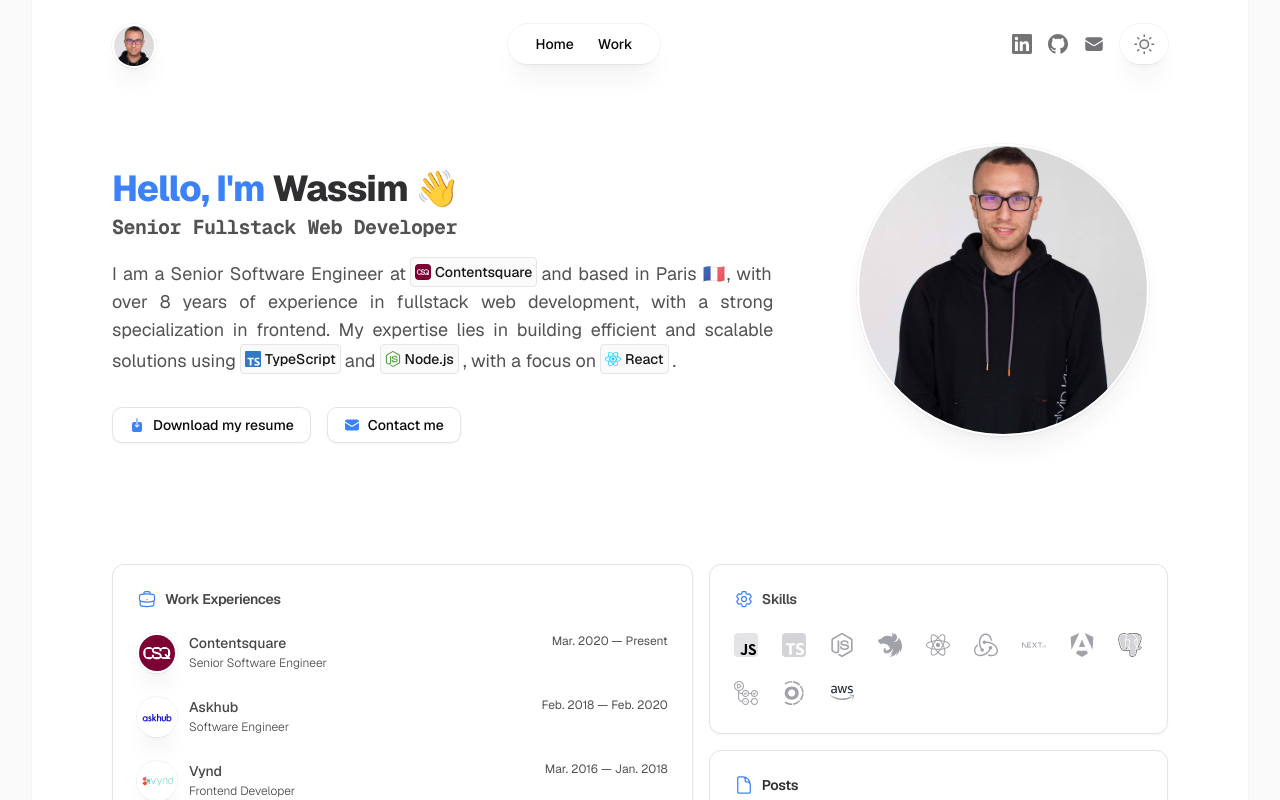
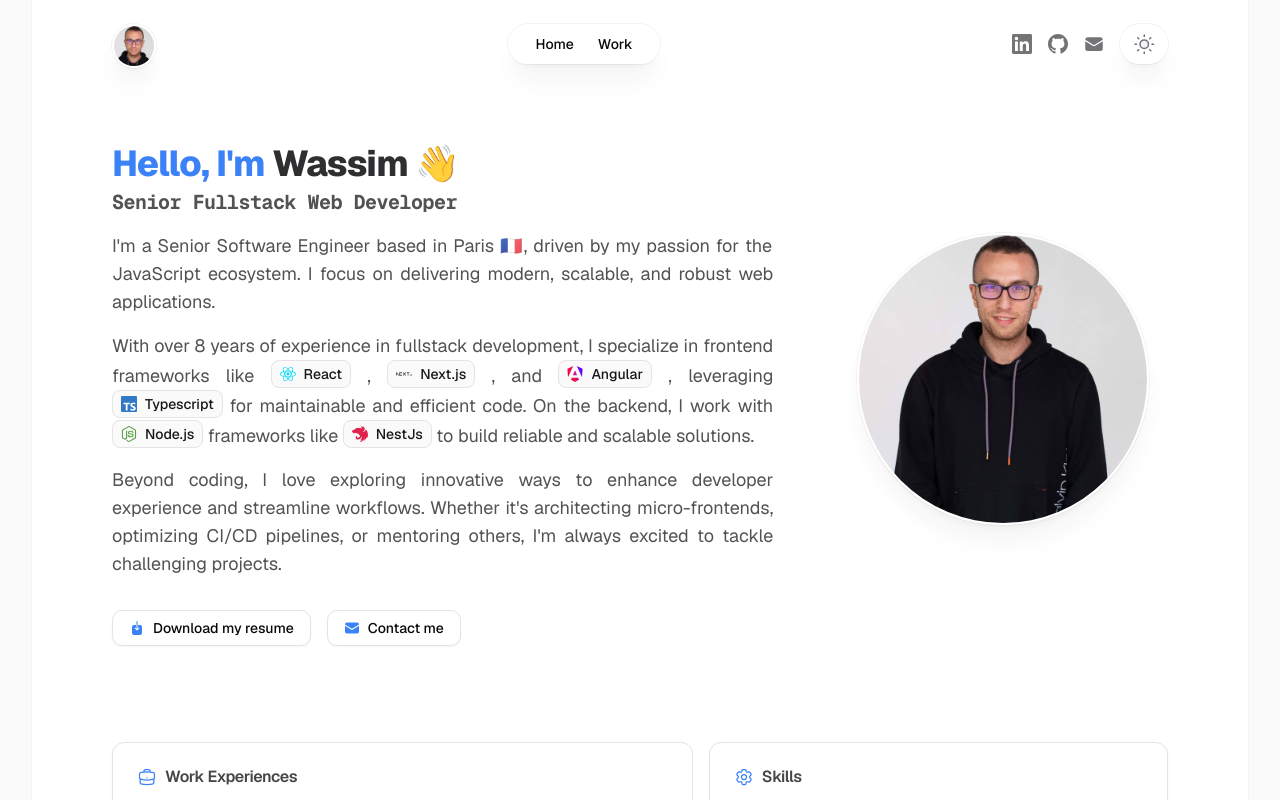
Before and after one commit to wassim-ben-amor/site, a Next.js app: page / in a window 1280 px wide. Shown: the top 800 px of the page. Built offline with nearby package versions, Linux system fonts and the light colour scheme.

Commit message:
fix: rework hero section text and minor UI changes

```diff
--- a/app/components/ContactSection.tsx
+++ b/app/components/ContactSection.tsx
@@ -15,7 +15,12 @@ const ContactItem = (
     href: string;
   }>
 ) => (
-  <Link href={props.href} className="flex-1 min-w-72 group" target="_blank">
+  <Link
+    href={props.href}
+    className="flex-1 min-w-72 group"
+    target="_blank"
+    rel="noopener noreferrer"
+  >
     <Card className="shadow-sm p-4 relative rounded-lg">
       <div className="flex items-center gap-4">
         <div className="relative">
--- a/app/components/PostsSection.tsx
+++ b/app/components/PostsSection.tsx
@@ -18,6 +18,7 @@ export const PostsSection = () => (
           <Link
             href="https://engineering.contentsquare.com/2021/serverside-webpage-screenshot/"
             target="_blank"
+            rel="noopener noreferrer"
             className="flex flex-1 gap-2"
           >
             <Image
--- a/app/components/ProfileHeroSection.tsx
+++ b/app/components/ProfileHeroSection.tsx
@@ -1,8 +1,10 @@
 import Link from "next/link";
 
-import { ContentsquareLogo } from "@/components/icons/ContentsquareLogo";
+import { AngularColoredIcon } from "@/components/icons/AngularColoredIcon";
 import { DownloadIcon } from "@/components/icons/DownloadIcon";
 import { MailIcon } from "@/components/icons/MailIcon";
+import { NestIcon } from "@/components/icons/NestIcon";
+import { NextIcon } from "@/components/icons/NextIcon";
 import { NodeIcon } from "@/components/icons/NodeIcon";
 import { ReactIcon } from "@/components/icons/ReactIcon";
 import { TypescriptIcon } from "@/components/icons/TypescriptIcon";
@@ -19,29 +21,49 @@ export const ProfileHeroSection = () => (
         Senior Fullstack Web Developer
       </h2>
       <p className="mt-4 text-lg text-primary/75 text-justify">
-        I am a Senior Software Engineer at
-        <ReferenceLink href="https://contentsquare.com/">
-          <ContentsquareLogo className="size-4 text-white rounded-[4px]" />
-          Contentsquare
-        </ReferenceLink>
-        and based in Paris 🇫🇷, with over 8 years of experience in fullstack web
-        development, with a strong specialization in frontend. My expertise lies
-        in building efficient and scalable solutions using
-        <ReferenceLink href="https://www.typescriptlang.org/">
-          <TypescriptIcon className="size-4 text-[#3178C6]" />
-          TypeScript
-        </ReferenceLink>
-        and
-        <ReferenceLink href="https://nodejs.org/">
-          <NodeIcon className="size-4 text-[#539E43]" />
-          Node.js
-        </ReferenceLink>
-        , with a focus on
+        I'm a Senior Software Engineer based in Paris 🇫🇷, driven by my passion
+        for the JavaScript ecosystem. I focus on delivering modern, scalable,
+        and robust web applications.
+      </p>
+      <p className="mt-4 text-lg text-primary/75 text-justify">
+        With over 8 years of experience in fullstack development, I specialize
+        in frontend frameworks like
         <ReferenceLink href="https://reactjs.org/">
           <ReactIcon className="size-4 text-[#00D8FF]" />
           React
         </ReferenceLink>
-        .
+        ,
+        <ReferenceLink href="https://nextjs.org/">
+          <NextIcon className="size-4 text-black dark:text-white" />
+          Next.js
+        </ReferenceLink>
+        , and
+        <ReferenceLink href="https://angular.dev/">
+          <AngularColoredIcon className="size-4" />
+          Angular
+        </ReferenceLink>
+        , leveraging
+        <ReferenceLink href="https://typescriptlang.org/">
+          <TypescriptIcon className="size-4 text-[#3178C6]" />
+          Typescript
+        </ReferenceLink>
+        for maintainable and efficient code. On the backend, I work with
+        <ReferenceLink href="https://typescriptlang.org/">
+          <NodeIcon className="size-4 text-[#539E43]" />
+          Node.js
+        </ReferenceLink>
+        frameworks like
+        <ReferenceLink href="https://nestjs.com/">
+          <NestIcon className="size-4 text-[#E0234E]" />
+          NestJs
+        </ReferenceLink>
+        to build reliable and scalable solutions.
+      </p>
+      <p className="mt-4 text-lg text-primary/75 text-justify">
+        Beyond coding, I love exploring innovative ways to enhance developer
+        experience and streamline workflows. Whether it's architecting
+        micro-frontends, optimizing CI/CD pipelines, or mentoring others, I'm
+        always excited to tackle challenging projects.
       </p>
       <div className="mt-8 text-lg flex gap-4">
         <Link className={buttonVariants({ variant: "outline" })} href="#">
--- a/app/components/ProjectsSection.tsx
+++ b/app/components/ProjectsSection.tsx
@@ -15,7 +15,12 @@ const ProjectItem = (
     link: string;
   }>
 ) => (
-  <Link href={props.link} className="w-full md:w-1/3 group" target="_blank">
+  <Link
+    href={props.link}
+    className="w-full md:w-1/3 group"
+    target="_blank"
+    rel="noopener noreferrer"
+  >
     <div className="flex flex-col">
       <div className="relative overflow-hidden rounded-xl w-full ring-1 ring-zinc-900/10 dark:ring-white/10 shrink-0">
         <img
@@ -57,9 +62,9 @@ export const ProjectsSection = () => (
         title="My portfolio"
         stack="Next.js • Tailwind CSS • TypeScript"
         type="open-source"
-        description="My portfolio website to showcase my skills and projects built with Next.js."
+        description="My portfolio website built with Next.js and Tailwind CSS to showcase my skills, projects, and work experiences."
         image="/portfolio-project.png"
-        link="https://nextjs.org/"
+        link="#"
       />
     </div>
   </div>
--- a/app/components/WorkSection.tsx
+++ b/app/components/WorkSection.tsx
@@ -19,18 +19,18 @@ const WorkExperienceItem = (
   props: PropsWithChildren<{ company: string; title: string; date: string }>
 ) => (
   <li className="flex justify-between">
-    <div className="flex flex-1 gap-3">
+    <div className="flex flex-1 gap-3 items-center">
       <span className="rounded-full flex items-center justify-center h-10 w-10 p-0.5 shadow-custom">
         {props.children}
       </span>
       <div className="flex flex-col gap-0.5">
         <span className="font-medium text-primary/80">{props.company}</span>
-        <span className="font-light text-xs text-primary/80">
+        <span className="text-sm text-primary/80">
           {props.title}
         </span>
       </div>
     </div>
-    <span className="font-normal text-xs text-primary/75">{props.date}</span>
+    <span className="font-normal text-sm text-primary/70">{props.date}</span>
   </li>
 );
 
--- a/app/layout.tsx
+++ b/app/layout.tsx
@@ -32,7 +32,7 @@ export default function RootLayout({
     >
       <body className="bg-zinc-50 dark:bg-black overflow-y-scroll">
         <div className="min-h-screen flex flex-col items-center sm:px-8">
-          <div className="px-4 sm:px-8 lg:px-20 pb-8 w-full max-w-7xl bg-white ring-1 ring-zinc-100 dark:bg-zinc-900 dark:ring-zinc-300/20">
+          <div className="px-4 sm:px-8 lg:px-20 pb-8 w-full max-w-[90rem] bg-white ring-1 ring-zinc-100 dark:bg-zinc-900 dark:ring-zinc-300/20">
             <Header />
             <main className="flex-grow">{children}</main>
             <Footer />
--- a/app/page.tsx
+++ b/app/page.tsx
@@ -11,7 +11,7 @@ export default function Home() {
     <div className="flex flex-col mt-10 sm:mt-16 lg:mt-20">
       <ProfileHeroSection />
       <Separator className="my-6 md:my-12 h-0" />
-      <div className="flex text-sm gap-4 flex-wrap lg:flex-nowrap">
+      <div className="flex gap-4 flex-wrap lg:flex-nowrap">
         <WorkSection />
         <div className="flex flex-col gap-4 flex-1">
           <SkillsSection />
--- a/components/Header.tsx
+++ b/components/Header.tsx
@@ -43,6 +43,7 @@ const Socials = () => (
       className="size-5 text-primary/60 transition hover:text-[#0A66C2]"
       href="https://www.linkedin.com/in/wassim-ben-amor/"
       target="_blank"
+      rel="noopener noreferrer"
     >
       <LinkedinIcon />
     </Link>
@@ -50,6 +51,7 @@ const Socials = () => (
       className="size-5 text-primary/60 transition hover:text-black dark:hover:text-[#fafafa]"
       href="https://github.com/wassim-ben-amor"
       target="_blank"
+      rel="noopener noreferrer"
     >
       <GithubIcon />
     </Link>
--- a/components/ReferenceLink.tsx
+++ b/components/ReferenceLink.tsx
@@ -1,17 +1,26 @@
 import { cn } from "@/lib/utils";
 import { PropsWithChildren } from "react";
+import { buttonVariants } from "./ui/button";
+import Link from "next/link";
 
-export const ReferenceLink = (
-  props: PropsWithChildren<{ href: string; className?: string }>
-) => (
-  <a
-    href={props.href}
-    target="_blank"
-    className={cn(
-      "font-medium ml-1 mr-1 inline-flex gap-1 items-center rounded border border-neutral-200 bg-neutral-50 p-1 text-sm text-neutral-900 no-underline dark:border-neutral-700 dark:bg-neutral-800 dark:text-neutral-100",
-      props.className
-    )}
-  >
-    {props.children}
-  </a>
+export const ReferenceLink = ({
+  href,
+  className,
+  children,
+}: PropsWithChildren<{ href: string; className?: string }>) => (
+  <>
+    {" "}
+    <Link
+      href={href}
+      target="_blank"
+      rel="noopener noreferrer"
+      className={cn(
+        buttonVariants({ variant: "outline" }),
+        "px-2 h-7 rounded-sm shadow-none bg-neutral-50 dark:bg-neutral-800 dark:hover:bg-neutral-700 dark:border-neutral-700 text-primary font-medium",
+        className
+      )}
+    >
+      {children}
+    </Link>{" "}
+  </>
 );
--- /dev/null
+++ b/components/icons/AngularColoredIcon.tsx
@@ -0,0 +1,36 @@
+import { ComponentPropsWithoutRef } from "react";
+
+export const AngularColoredIcon = (props: ComponentPropsWithoutRef<"svg">) => {
+  return (
+    <svg
+      viewBox="0 0 256 271"
+      version="1.1"
+      xmlns="http://www.w3.org/2000/svg"
+      preserveAspectRatio="xMidYMid"
+      {...props}
+    >
+      <defs>
+        <linearGradient
+          id="linearGradient-1"
+          x1="25.0714876%"
+          y1="90.9292007%"
+          x2="96.1321855%"
+          y2="55.1837089%"
+        >
+          <stop offset="0%" stopColor="#E40035"></stop>
+          <stop offset="24%" stopColor="#F60A48"></stop>
+          <stop offset="35.2%" stopColor="#F20755"></stop>
+          <stop offset="49.4%" stopColor="#DC087D"></stop>
+          <stop offset="74.5%" stopColor="#9717E7"></stop>
+          <stop offset="100%" stopColor="#6C00F5"></stop>
+        </linearGradient>
+      </defs>
+      <g>
+        <path
+          d="M256,45.1787083 L246.756071,190.336865 L158.373321,0 L256,45.1787083 Z M194.783035,232.875768 L128.000576,270.981182 L61.2169653,232.875768 L74.7998577,199.957744 L181.200142,199.957744 L194.783035,232.875768 Z M128.000576,72.2488146 L162.994709,157.325468 L93.005291,157.325468 L128.000576,72.2488146 Z M9.14940313,190.336865 L0,45.1787083 L97.626679,0 L9.14940313,190.336865 Z"
+          className="fill-[url(#linearGradient-1)]"
+        ></path>
+      </g>
+    </svg>
+  );
+};
```
Also changed, not shown: app/components/SkillsSection.tsx (+4 -4 lines).
